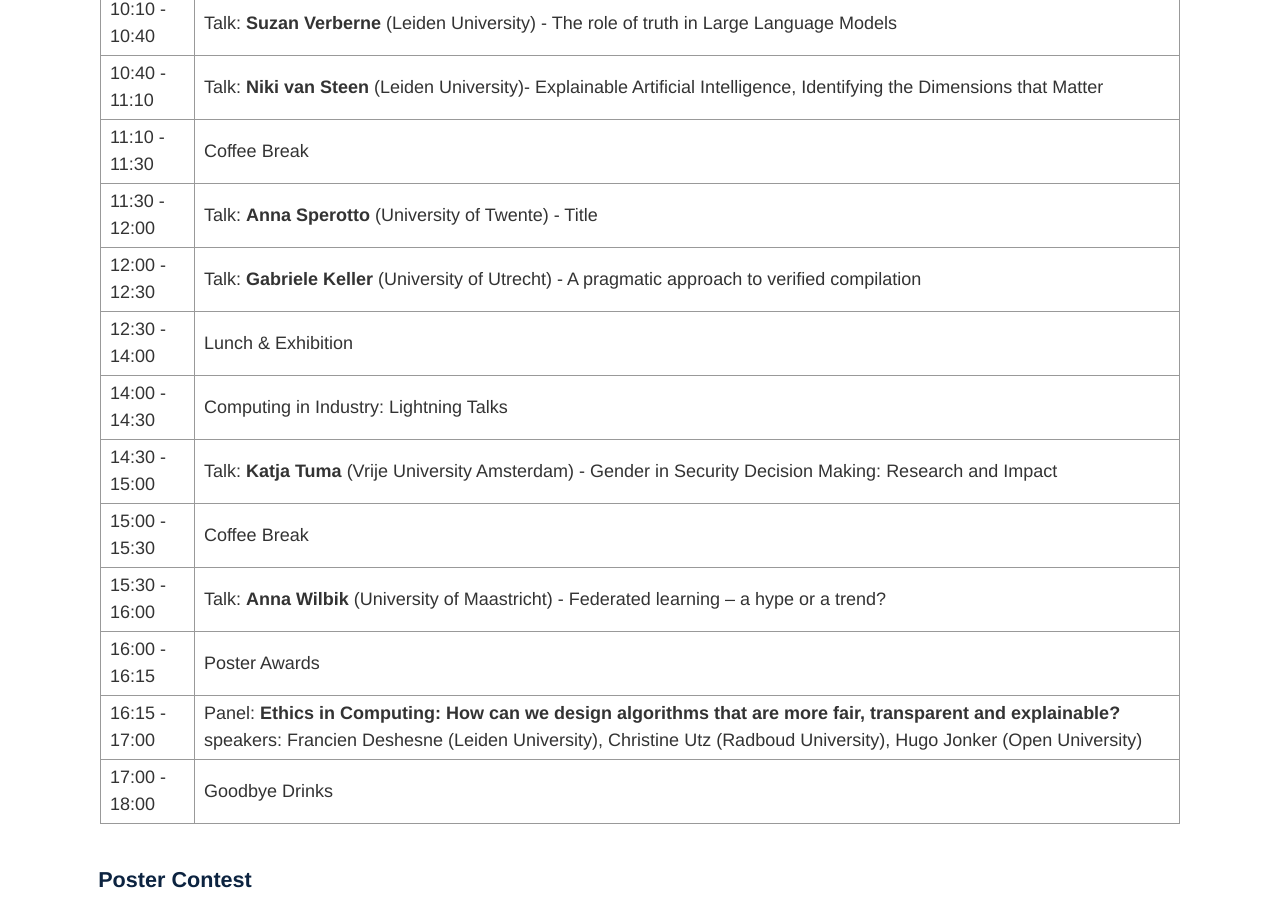
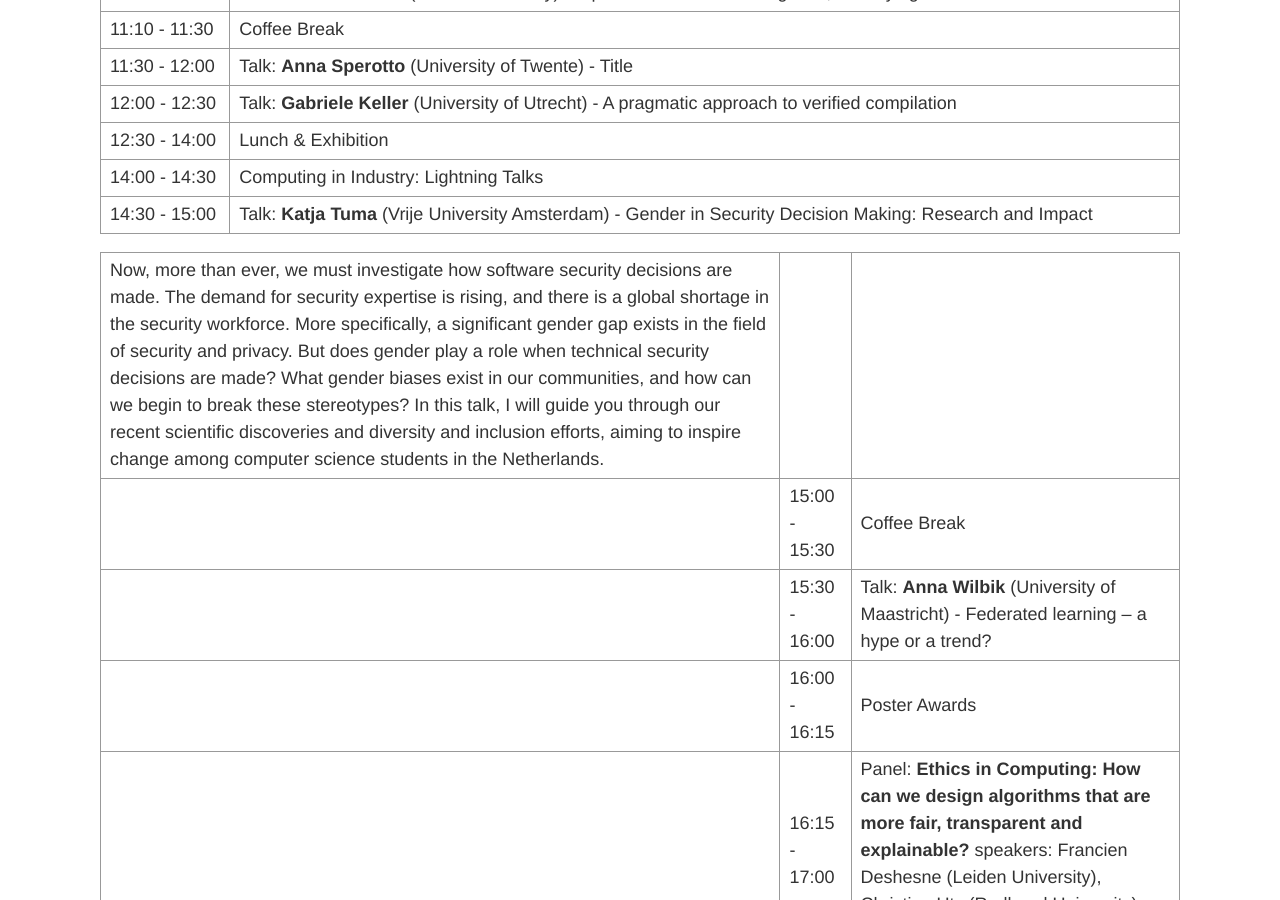
Before and after one commit to alice-and-eve/2024, a Jekyll site: the page built from index.md, in a window 1280 px wide and 900 px high, scrolled down 1824 px. Built offline with Jekyll 4.4.1, drawn with Linux system fonts in a browser that asks for light colours.

Commit message:
Update index.md

```diff
--- a/index.md
+++ b/index.md
@@ -48,7 +48,9 @@ The registration is free and includes coffee breaks, lunch and drinks. We welcom
 | 12:00 - 12:30  | Talk: **Gabriele Keller** (University of Utrecht) - A pragmatic approach to verified compilation |
 | 12:30 - 14:00  | Lunch & Exhibition |
 | 14:00 - 14:30  | Computing in Industry: Lightning Talks |
-| 14:30 - 15:00  | Talk: **Katja Tuma** (Vrije University Amsterdam) - Gender in Security Decision Making: Research and Impact  |
+| 14:30 - 15:00  | Talk: **Katja Tuma** (Vrije University Amsterdam) - Gender in Security Decision Making: Research and Impact
+
+Now, more than ever, we must investigate how software security decisions are made. The demand for security expertise is rising, and there is a global shortage in the security workforce. More specifically, a significant gender gap exists in the field of security and privacy. But does gender play a role when technical security decisions are made? What gender biases exist in our communities, and how can we begin to break these stereotypes? In this talk, I will guide you through our recent scientific discoveries and diversity and inclusion efforts, aiming to inspire change among computer science students in the Netherlands.|
 | 15:00 - 15:30  | Coffee Break |
 | 15:30 - 16:00  | Talk: **Anna Wilbik** (University of Maastricht) - Federated learning – a hype or a trend? |
 | 16:00 - 16:15  | Poster Awards |
```
